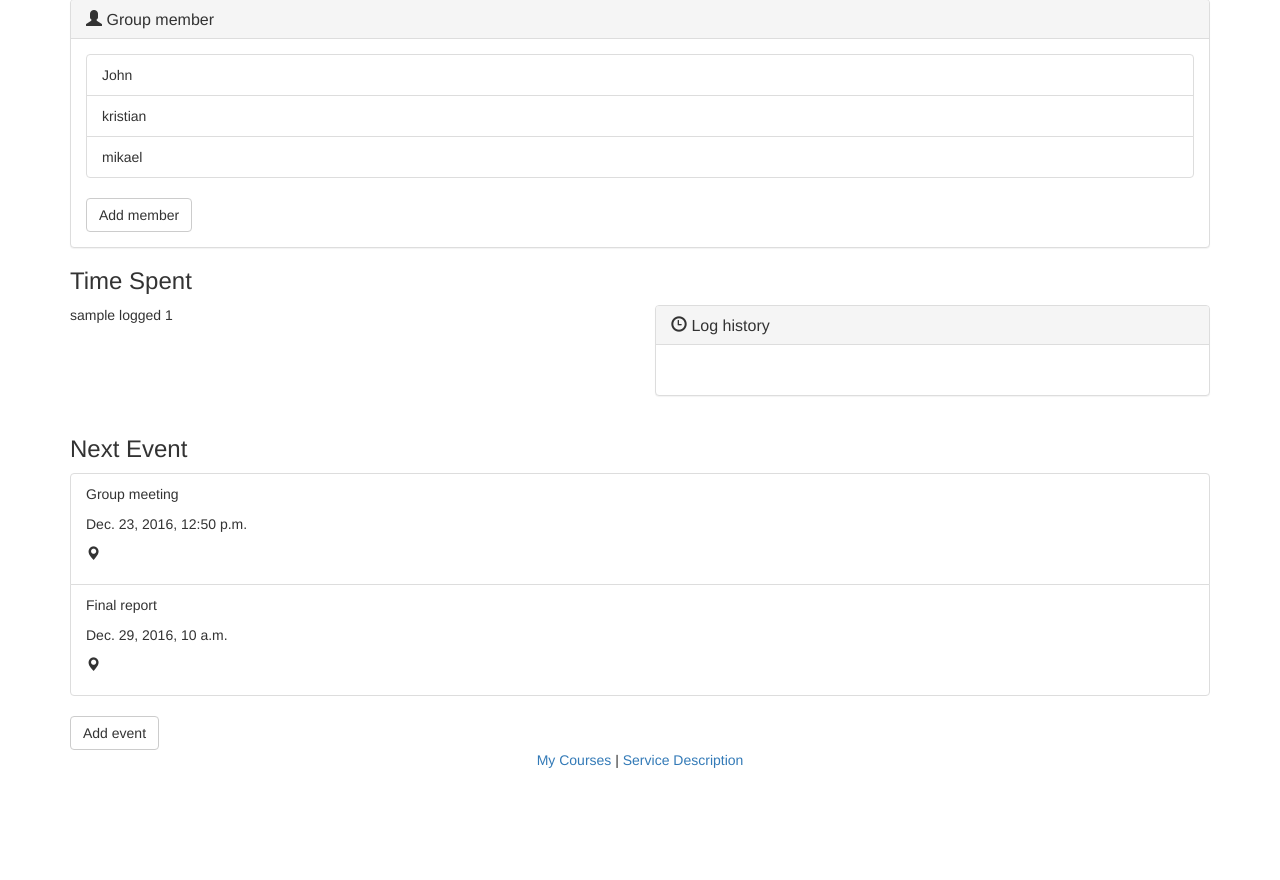
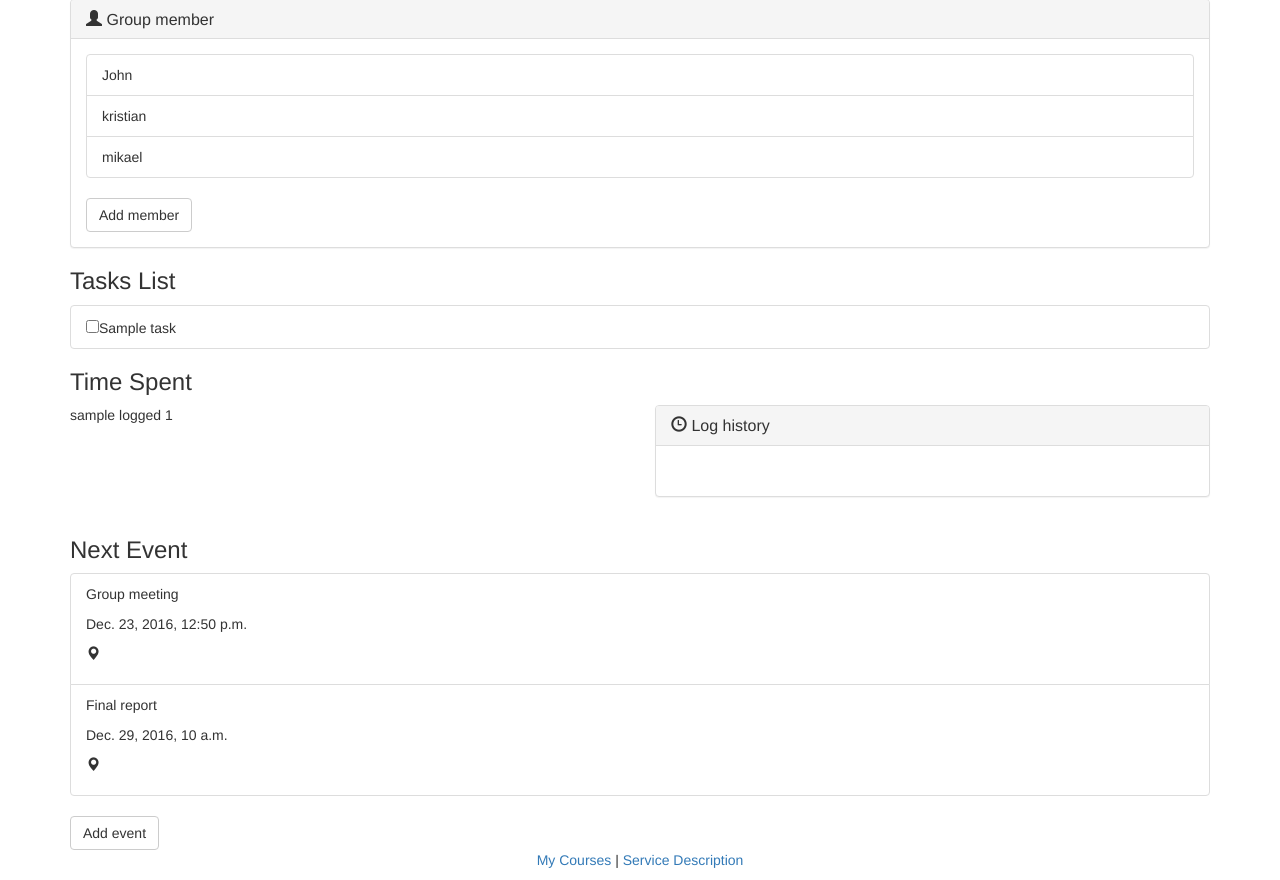
Before and after one commit to ilmaria/design_www, a Django app: template teamwork/templates/project_details.html in a window 1280 px wide. Shown: the part 182-1062 px from the top of the page. Before the commit the page ends 950 px from the top, so only its background shows below. Run offline with Django 3.2, Linux system fonts and the light colour scheme; data comes from the database, SQL or seed files in the repository; tables that the repository leaves empty hold one stand-in row (values such as "Sample post"); the template is opened without the code that fills it: values that come from a table or form of the project are taken from there, most other values are stand-ins (such as "Sample title", 1, 10 or a date in 2020); some libraries are stand-ins or nearby versions.

Commit message:
Getting task list show on project detail - unfinished

```diff
--- a/teamwork/models.py
+++ b/teamwork/models.py
@@ -54,3 +54,7 @@ class Task(models.Model):
 
     name = models.CharField(max_length=255, default='My task')
     done = models.BooleanField()
+    project = models.ForeignKey(Project, on_delete=models.CASCADE)
+
+    def __str__(self):
+        return 'Task: "{0}" - {1}'.format(self.name, self.done)
--- a/teamwork/templates/project_details.html
+++ b/teamwork/templates/project_details.html
@@ -27,6 +27,12 @@
   </div>
 
   <!-- Task list -->
+  <h3>Tasks List</h3>
+  <ul class="list-group">
+    <li class="list-group-item">
+      <input type="checkbox">{{ task.name }}</input>
+    </li>
+  </ul>
 
   <!-- Time Spent -->
   <h3>Time Spent</h3>
--- a/teamwork/views.py
+++ b/teamwork/views.py
@@ -7,7 +7,7 @@ import json
 
 def project_details(request, username, project_name):
     """Project detail page for viewing all details related to one project.
-    View all events, deadlines, time used for one project.
+    View all tasks, events, deadlines, time used for one project.
     """
 
     user = get_object_or_404(User, username=username)
@@ -16,6 +16,8 @@ def project_details(request, username, project_name):
     project = get_object_or_404(Project,
         name=project_name,
         members__user__username=username)
+
+    task = project.task.all()
 
     total_times_per_user = []
     members = project.members.all()
@@ -32,6 +34,7 @@ def project_details(request, username, project_name):
     context = {
         'user': user,
         'project': project,
+        'task': task,
         'total_times_per_user': total_times_per_user
     }
 
```
